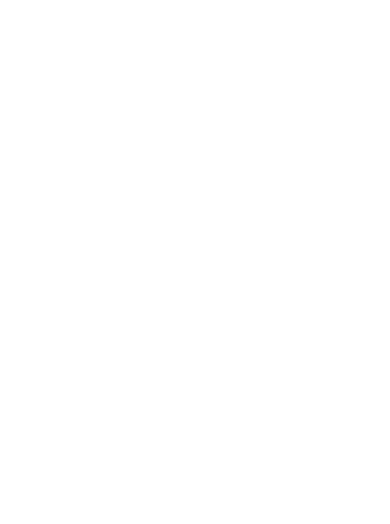
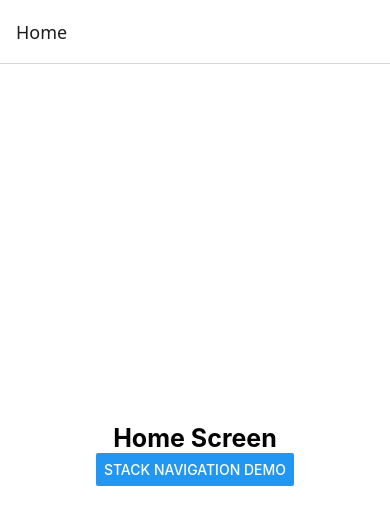
Before and after one commit to samuelkaranja/allater-sacco-native, a React Native app: screen /Home in a window 390 px wide. Shown: the top 524 px of the page. Built offline with nearby package versions, Linux system fonts and the light colour scheme.

Commit message:
Implemented Stack Navigation

```diff
--- a/App.tsx
+++ b/App.tsx
@@ -1,10 +1,28 @@
+import {NavigationContainer} from '@react-navigation/native';
 import React from 'react';
 import {Image, StyleSheet, Text, View} from 'react-native';
+import RootNavigator from './src/RootNavigator';
 
 function App(): React.JSX.Element {
-  return <View></View>;
+  return (
+    <NavigationContainer>
+      <RootNavigator />
+    </NavigationContainer>
+  );
 }
 
-const styles = StyleSheet.create({});
+const styles = StyleSheet.create({
+  container: {
+    flex: 1,
+    padding: 20,
+    backgroundColor: '#fff',
+  },
+
+  headerText: {
+    marginTop: 20,
+    fontSize: 20,
+    fontWeight: 'bold',
+  },
+});
 
 export default App;
--- /dev/null
+++ b/src/RootNavigator.tsx
@@ -0,0 +1,22 @@
+import {createStackNavigator} from '@react-navigation/stack';
+import React from 'react';
+import HomeScreen from './screens/HomeScreen';
+import StackNavigationDemo from './components/stack/StackNavigationDemo';
+
+export type RootStackParamsList = {
+  Home: undefined;
+  StackDemo: undefined;
+};
+
+const Stack = createStackNavigator<RootStackParamsList>();
+
+const RootNavigator: React.FC = () => {
+  return (
+    <Stack.Navigator>
+      <Stack.Screen name="Home" component={HomeScreen} />
+      <Stack.Screen name="StackDemo" component={StackNavigationDemo} />
+    </Stack.Navigator>
+  );
+};
+
+export default RootNavigator;
--- /dev/null
+++ b/src/components/stack/StackNavigationDemo.tsx
@@ -0,0 +1,21 @@
+import {createStackNavigator} from '@react-navigation/stack';
+import React from 'react';
+import StackScreen1 from './StackScreen1';
+import StackScreen2 from './StackScreen2';
+
+const Stack = createStackNavigator();
+
+const StackNavigationDemo: React.FC = () => {
+  return (
+    <Stack.Navigator>
+      <Stack.Screen
+        options={{title: 'Stack Screen One'}}
+        name="StackScreen1"
+        component={StackScreen1}
+      />
+      <Stack.Screen name="StackScreen2" component={StackScreen2} />
+    </Stack.Navigator>
+  );
+};
+
+export default StackNavigationDemo;
--- /dev/null
+++ b/src/components/stack/StackScreen1.tsx
@@ -0,0 +1,12 @@
+import React from 'react';
+import {Text, View} from 'react-native';
+
+const StackScreen1: React.FC = () => {
+  return (
+    <View>
+      <Text>Stack Screen 1</Text>
+    </View>
+  );
+};
+
+export default StackScreen1;
--- /dev/null
+++ b/src/components/stack/StackScreen2.tsx
@@ -0,0 +1,12 @@
+import React from 'react';
+import {Text, View} from 'react-native';
+
+const StackScreen2: React.FC = () => {
+  return (
+    <View>
+      <Text>Stack Screen 2</Text>
+    </View>
+  );
+};
+
+export default StackScreen2;
--- /dev/null
+++ b/src/screens/HomeScreen.tsx
@@ -0,0 +1,40 @@
+import {useNavigation} from '@react-navigation/native';
+import {StackNavigationProp} from '@react-navigation/stack';
+import React from 'react';
+import {View, Text, StyleSheet, Button} from 'react-native';
+import {RootStackParamsList} from '../RootNavigator';
+
+type HomeScreenNavigationProp = StackNavigationProp<
+  RootStackParamsList,
+  'Home'
+>;
+
+const HomeScreen: React.FC = () => {
+  const navigation = useNavigation<HomeScreenNavigationProp>();
+
+  return (
+    <View style={styles.container}>
+      <Text style={styles.text}>Home Screen</Text>
+      <Button
+        onPress={() => navigation.navigate('StackDemo')}
+        title="Stack Navigation Demo"
+      />
+    </View>
+  );
+};
+
+const styles = StyleSheet.create({
+  container: {
+    flex: 1,
+    justifyContent: 'center',
+    alignItems: 'center',
+    backgroundColor: '#fff',
+  },
+
+  text: {
+    fontSize: 25,
+    fontWeight: 'bold',
+  },
+});
+
+export default HomeScreen;
```
